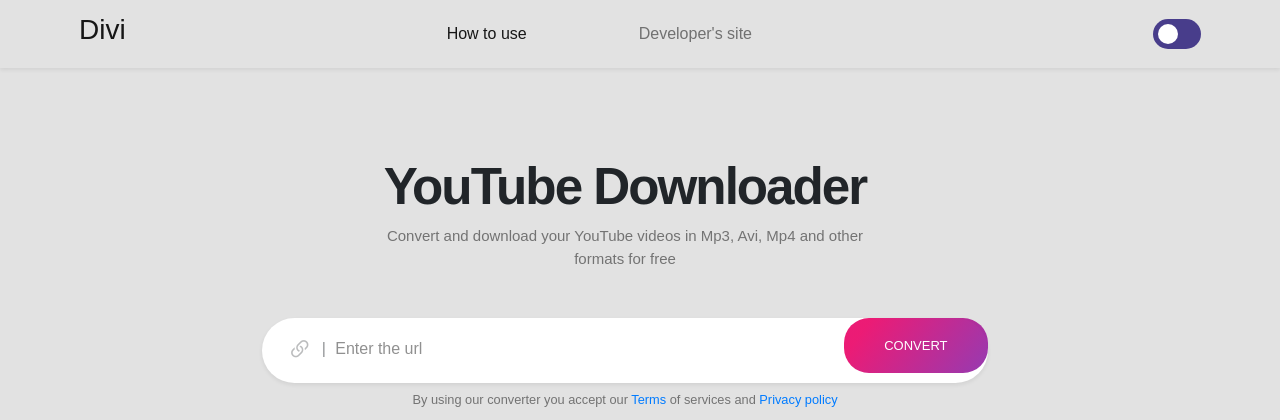
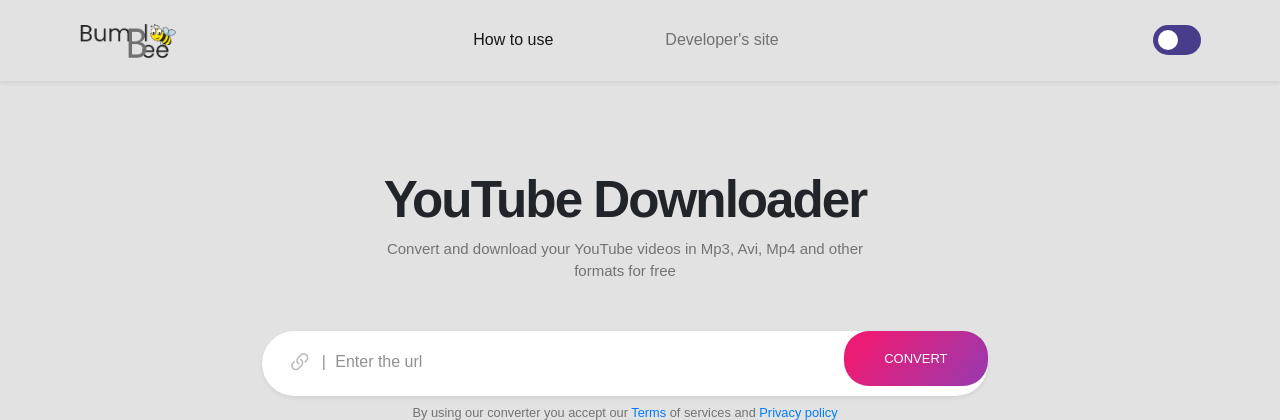
Before and after one commit to DevFreak-ui/YouTube-Video-Downloader, a Django app: page / in a window 1280 px wide. Shown: the top 420 px of the page. Run offline with Django 3.2, Linux system fonts and the light colour scheme; some libraries are stand-ins or nearby versions.

Commit message:
Adding favicon & logo to index file

```diff
--- a/templates/index.html
+++ b/templates/index.html
@@ -11,12 +11,11 @@
 
     <!-- Bootstrap CSS -->
     <link rel="stylesheet" href="https://cdn.jsdelivr.net/npm/bootstrap@4.6.0/dist/css/bootstrap.min.css">
-
     <link rel="stylesheet" href="https://cdn.jsdelivr.net/npm/bootstrap-icons@1.7.2/font/bootstrap-icons.css">
     <link rel="preconnect" href="https://fonts.gstatic.com">
     <link href="https://fonts.googleapis.com/css2?family=Poppins:wght@200;300;400;500;600;700&display=swap" rel="stylesheet">
     <link id="tog" rel="stylesheet" href="{% static 'css/light.css' %}">
-
+    <link rel="shortcut icon" type="image/png" href="{% static 'images/logo circle light.png' %}"/>
     <title>Bumble Bee</title>
   </head>
   <body>
@@ -26,7 +25,9 @@
     <!--      Navigation       -->
     <nav class="navbar navbar-expand-lg navbar-light shadow-sm">
       <div class="container-fluid mx-5">
-        <a class="navbar-brand" href="#"><h3>Divi</h3></a>
+        <a class="navbar-brand" href="#">
+          <img src="{% static 'images/logo-square.png' %}" alt="site logo" width="100px">
+        </a>
         <button class="navbar-toggler" type="button" data-bs-toggle="collapse" data-bs-target="#navbarSupportedContent" aria-controls="navbarSupportedContent" aria-expanded="false" aria-label="Toggle navigation">
           <span class="navbar-toggler-icon"></span>
         </button>
```
Also changed, not shown: static/images/logo circle light.png (added), static/images/logo-circle.png (renamed from assets/images/logo circle.png), static/images/logo-square.png (renamed from assets/images/logo square.png).
